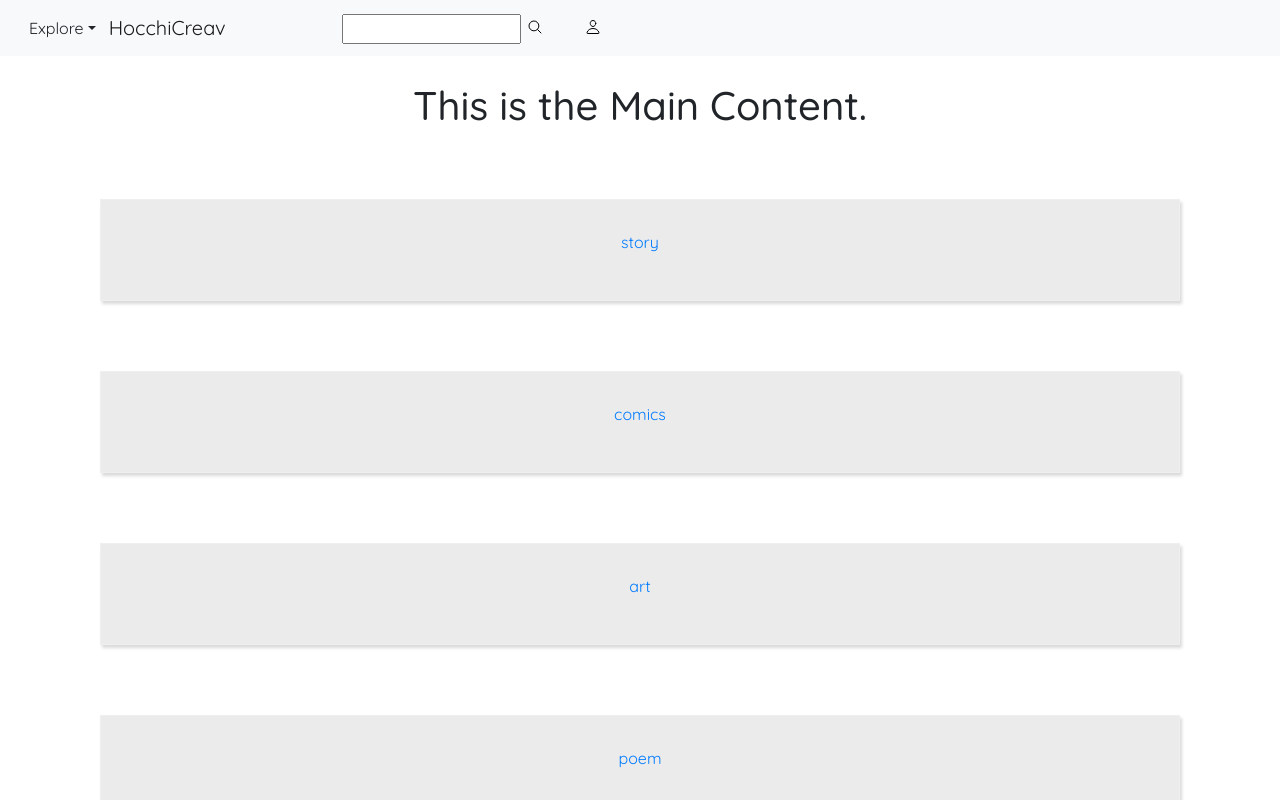
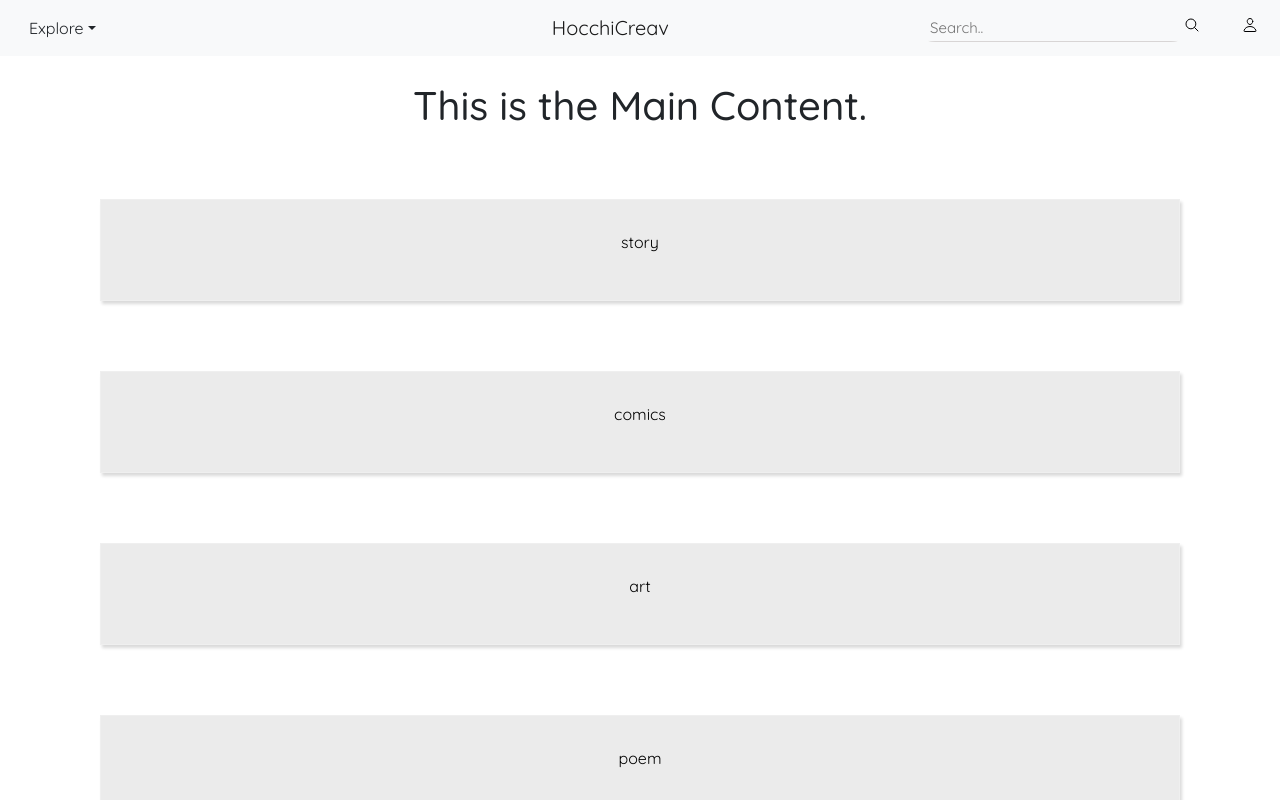
Before and after one commit to garcian5/Hocchikisu-Creavheengs, a React (Create React App) app in the folder frontend/: page / in a window 1280 px wide. Shown: the top 800 px of the page. Built offline with nearby package versions, Linux system fonts and the light colour scheme.

Commit message:
added some style changes to navbar and dashboard links

```diff
--- a/frontend/src/App.css
+++ b/frontend/src/App.css
@@ -3,10 +3,14 @@
     box-sizing: border-box;
 }
 
-    *:before,
-    *:after {
-        box-sizing: border-box;
-    }
+*:before,
+*:after {
+    box-sizing: border-box;
+}
+
+*:focus, button:focus, button {
+    outline: none;
+}
 
 html,
 body {
@@ -16,6 +20,11 @@ body {
 
 p {
     text-align: center;
+}
+
+.link, .link:hover {
+    color: black;
+    text-decoration: none;
 }
 
 .App {
@@ -89,41 +98,39 @@ ion-icon {
 }
 
 /*-----------------------------------------------------
-    SEARCH & USER STYLE
+    NAVBAR STYLE
 -------------------------------------------------------*/
+
+.nav-brand {
+    padding-left: 200px;
+}
+
+/*----Search----*/
 .search-icon, .user-icon {
     background: none;
     border: none;
+}
+.search-icon:focus, .user-icon:focus {
+    outline: none;
+}
+
+.search-icon {
     margin-right: 30px;
 }
-.search-icon:focus {
-    outline:none;
-}
 
-.user-icon {
-    margin-right: 0;
-}
-
-/*-----------------------------------------------------
-    NAVBAR STYLE
--------------------------------------------------------*/
-
-.nav-name {
-    padding-right: 100px;
+.search-bar {
+    background-color: transparent;
+    border: none;
+    border-bottom: 1px solid #d8d5d5;
+    border-radius: 5%;
+    width: 250px;
+    font-size: 15px;
 }
 
 /*----Dropdown----*/
 .dropdown-btn {
     font-size: 300px;
 }
-.dropdown-btn:focus {
-    outline: none;
-}
-
-.dropdown-toggle:focus {
-    outline: none;
-}
-
 
 /*-----------------------------------------------------
     HOME/MAIN STYLE
@@ -144,7 +151,6 @@ ion-icon {
     /*flexbox with a column direction (elements in this will be displayed in columns in their own boxes)*/
     display: flex;
     flex-direction: column;
-    /*color of the border*/
     border: 1px solid #efefef;
     box-shadow: 2px 3px 3px rgba(0,0,0,0.15);
     padding: 30px;
--- a/frontend/src/components/presentational/NavBar.js
+++ b/frontend/src/components/presentational/NavBar.js
@@ -4,7 +4,7 @@ import { Dropdown } from 'react-bootstrap';
 
 function NavBar() {
     return (
-        <nav className="navbar navbar-expand-lg navbar-light bg-light">
+        <nav className="navbar navbar-expand-lg navbar-light bg-light justify-content-between">
             <div className="center">
                 <Dropdown size="sm">
                     <Dropdown.Toggle variant>Explore</Dropdown.Toggle>
@@ -15,9 +15,12 @@ function NavBar() {
                 </Dropdown>
             </div>
 
+            <NavLink className="navbar-brand nav-brand" exact to="/">HocchiCreav</NavLink>
+
+            <div>
                 <form>
-                <NavLink className="navbar-brand nav-name" exact to="/">HocchiCreav</NavLink>
-                <input type="text" />
+
+                    <input className="search-bar" placeholder="Search.." type="text" />
 
                     <button className="search-icon">
                         <ion-icon name="search-outline"></ion-icon>
@@ -27,6 +30,7 @@ function NavBar() {
                         <ion-icon name="person-outline"></ion-icon>
                     </button>
                 </form>
+            </div>
         </nav>
     )
 }
--- a/frontend/src/components/presentational/artcategory/Dashboard.js
+++ b/frontend/src/components/presentational/artcategory/Dashboard.js
@@ -4,7 +4,7 @@ import { Link } from "react-router-dom";
 function Dashboard(props) {
 	return (
 		<div className="container">
-			<Link to={props.path}>
+			<Link className="link" to={props.path}>
 				<div className="category-box">
 					<p>{ props.category }</p>
 				</div>
```
Lines whose indentation alone changed are shown as unchanged.
